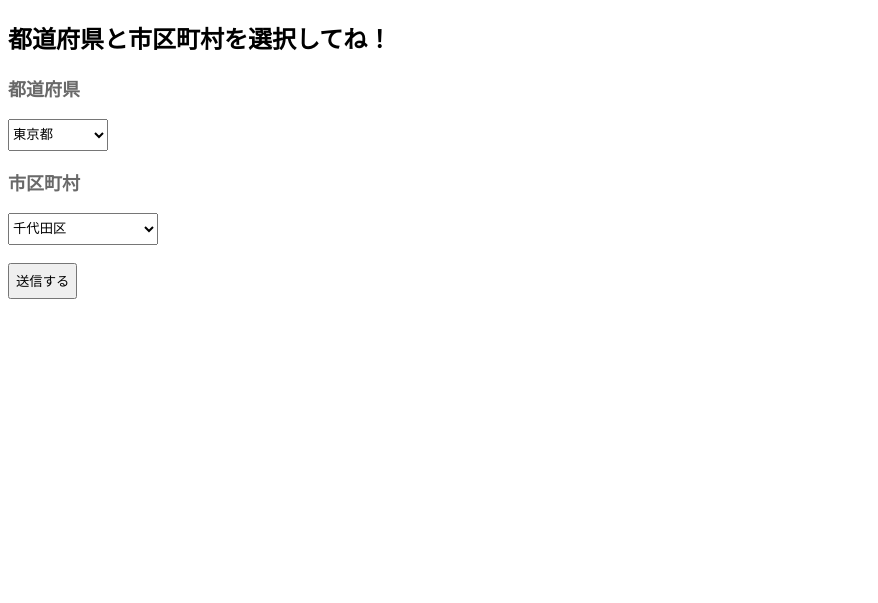
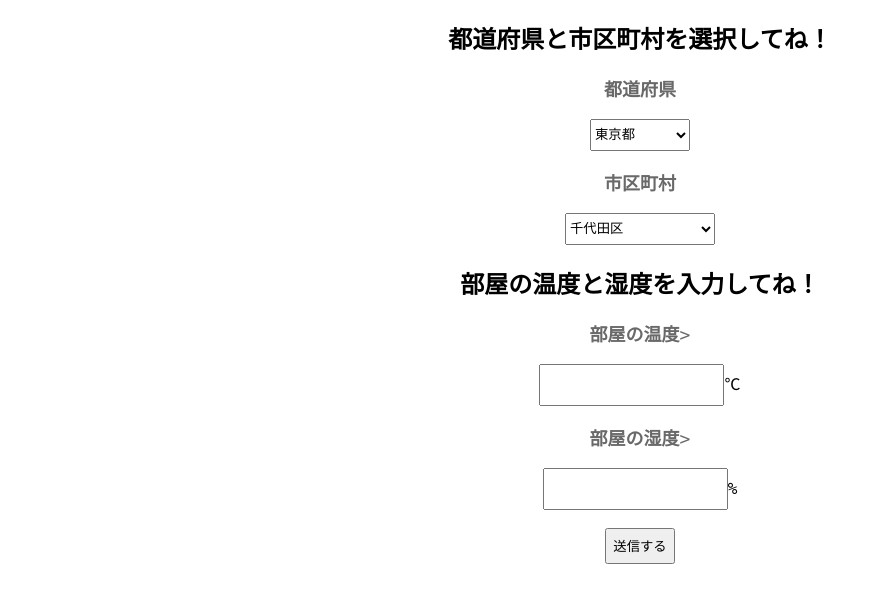
Before and after one commit to kadesh-kk/humidity-bot, a Flask app: page / in a window 1280 px wide. Shown: the top 603 px of the page, without its empty margins (0-878 px from the left). Run offline with Flask 2, Linux system fonts and the light colour scheme.

Commit message:
Add files via upload

```diff
--- a/templates/index.html
+++ b/templates/index.html
@@ -18,6 +18,10 @@
             height: 36px;
         }
 
+        div {
+            text-align:center;
+        }
+
         #prefectures {
             width: 100px;
             height: 32px;
@@ -30,10 +34,9 @@
     </style>
 </head>
 <body>
-    <h2>都道府県と市区町村を選択してね！</h2>
-
     <div>
         <form action="/" method="post">
+            <h2>都道府県と市区町村を選択してね！</h2>
             <p><b>都道府県</b></p>
             <!--onchangeはクリック時-->
                 <select id="prefectures" name="prefectures" onchange="change()">
@@ -41,6 +44,11 @@
             <p><b>市区町村</b></p>
                 <select id="city" name="city">
                 </select>
+            <h2>部屋の温度と湿度を入力してね！</h2>
+            <p><b>部屋の温度</b>></p>
+                <input id="temperature" type="tel" pattern="^-?[1-9][0-9]*">℃
+            <p><b>部屋の湿度</b>></p>
+                <input id="humidity" type="tel" pattern="[0-9]{,2}">%
             <p>
                 <input type="submit" value="送信する">
             </p>
```
